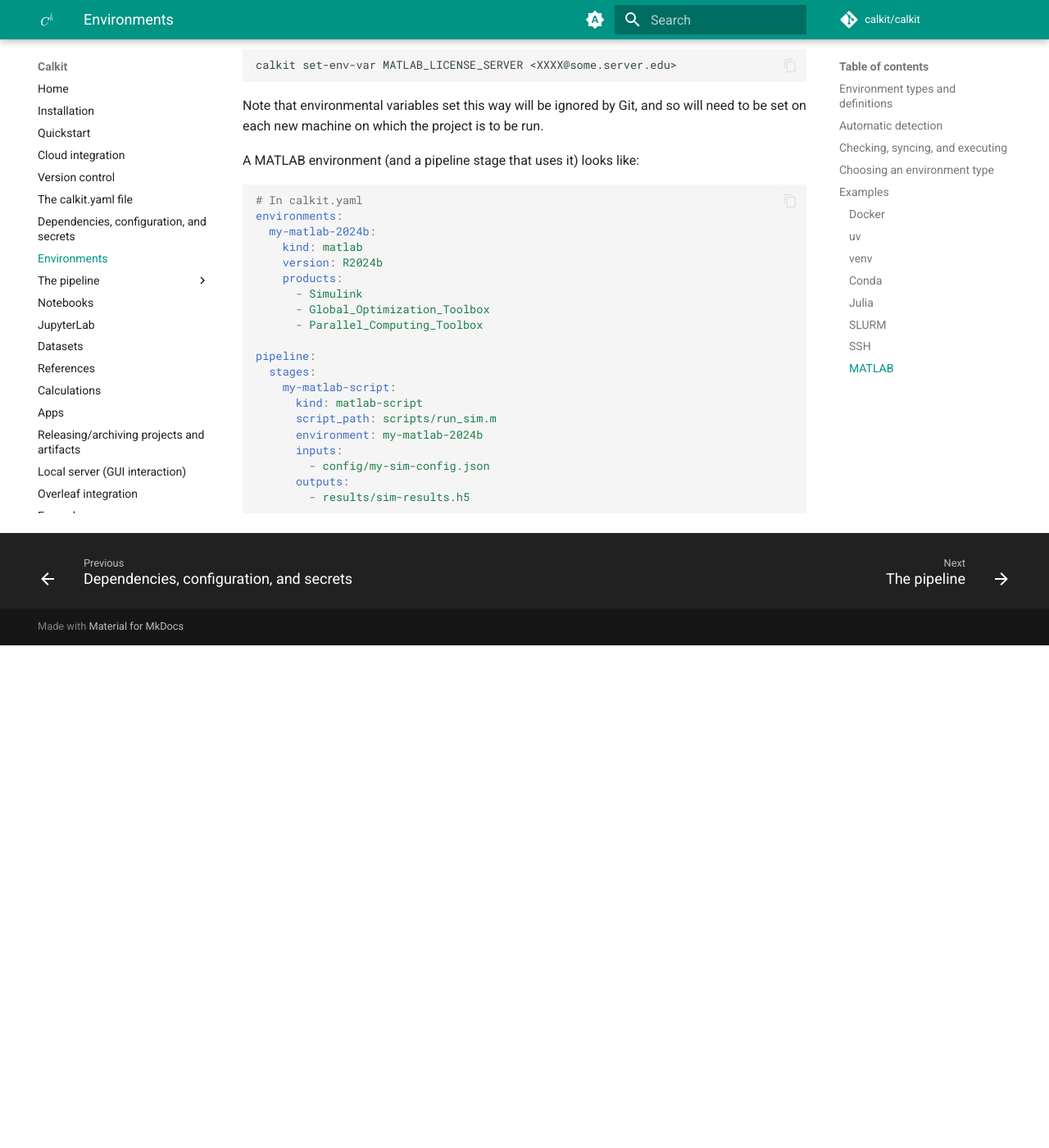
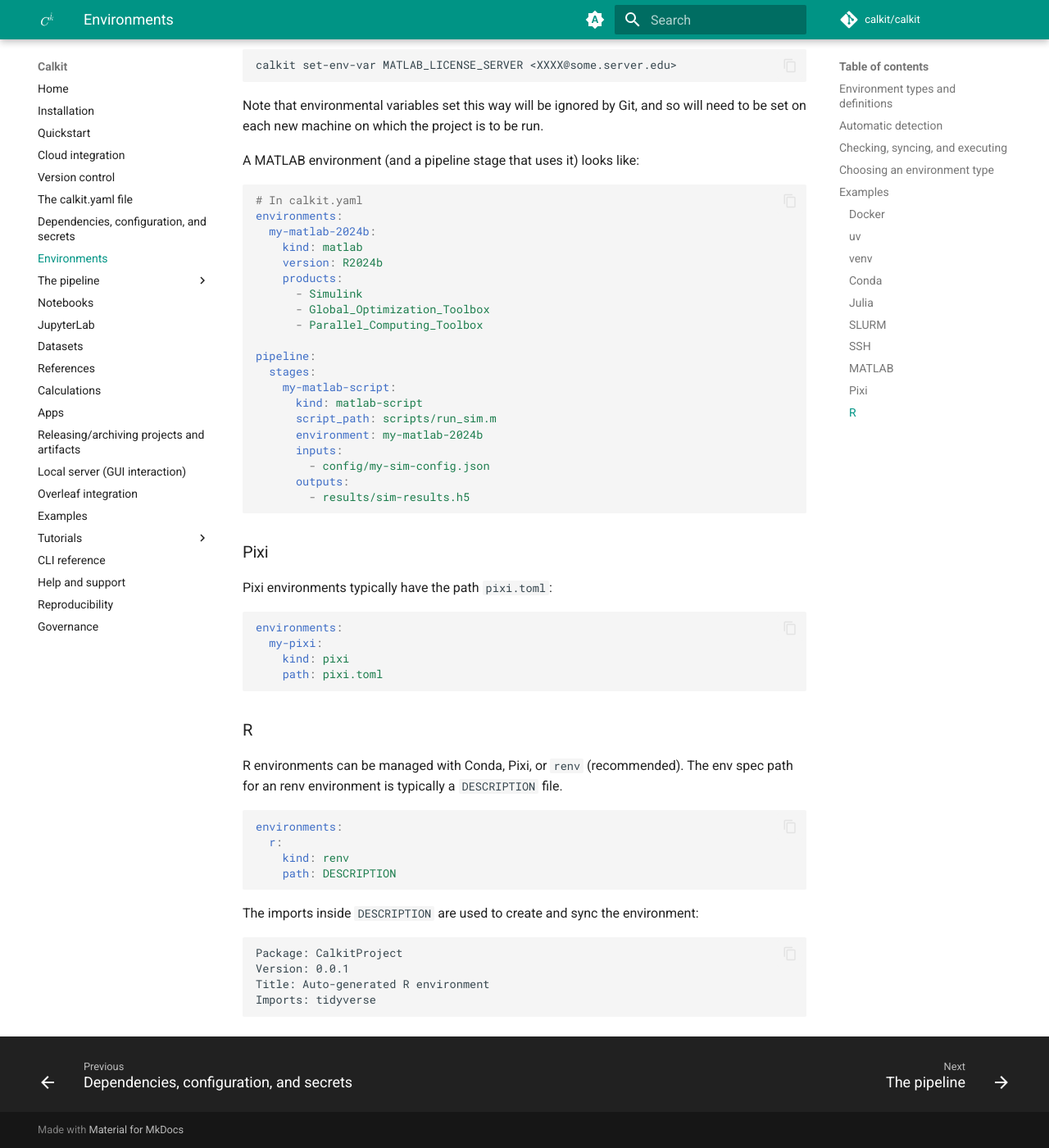
Before and after one commit to calkit/calkit, an MkDocs documentation site: the page built from docs/environments.md, in a window 1280 px wide and 1400 px high, scrolled down 7580 px. Shown: the whole window at 82% size. Built offline with MkDocs 1.6.1 and Material for MkDocs 9.7.7, drawn with Linux system fonts in a browser that asks for light colours; comment, search, counter and statistics services are not loaded; before the commit the page ends 8367 px from its top, so only the background shows below that; some of the changed text lies outside the part shown.

````diff
--- a/docs/environments.md
+++ b/docs/environments.md
@@ -80,8 +80,10 @@
 calkit check env --name {env-name}
 ```
 
-This will produce a "lock file" inside the project's `.calkit/env-locks`
-directory, which uniquely identifies the actual environment that was
+This will produce a "lock file"
+(inside the project's `.calkit/env-locks`
+directory if the environment manager doesn't export lock files by default),
+which uniquely identifies the actual environment that was
 created to help diagnose reproducibility issues down the road.
 
 A command can be executed in an environment with:
@@ -457,3 +459,35 @@
       outputs:
         - results/sim-results.h5
 ```
+
+### Pixi
+
+Pixi environments typically have the path `pixi.toml`:
+
+```yaml
+environments:
+  my-pixi:
+    kind: pixi
+    path: pixi.toml
+```
+
+### R
+
+R environments can be managed with Conda, Pixi, or `renv` (recommended).
+The env spec path for an renv environment is typically a `DESCRIPTION` file.
+
+```yaml
+environments:
+  r:
+    kind: renv
+    path: DESCRIPTION
+```
+
+The imports inside `DESCRIPTION` are used to create and sync the environment:
+
+```
+Package: CalkitProject
+Version: 0.0.1
+Title: Auto-generated R environment
+Imports: tidyverse
+```
````
Also changed, not shown: README.md (+2 -2 lines), 1 other file.
